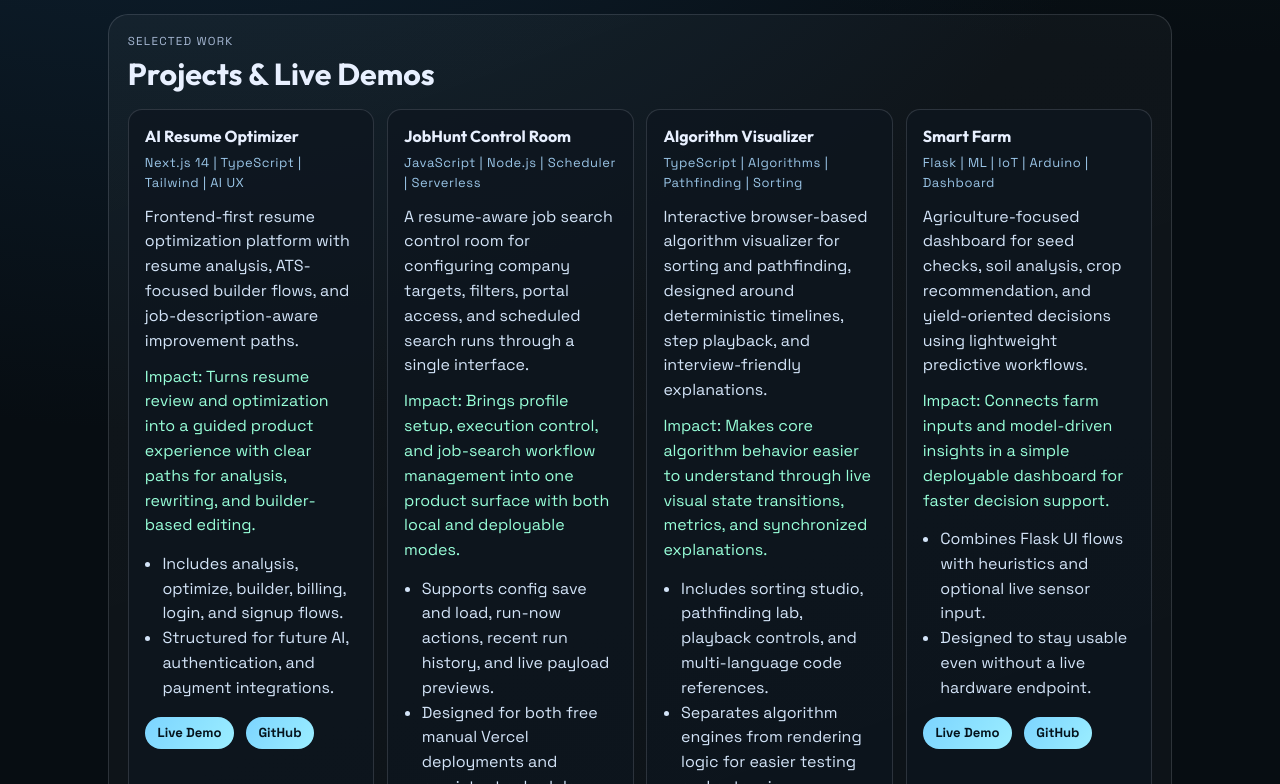
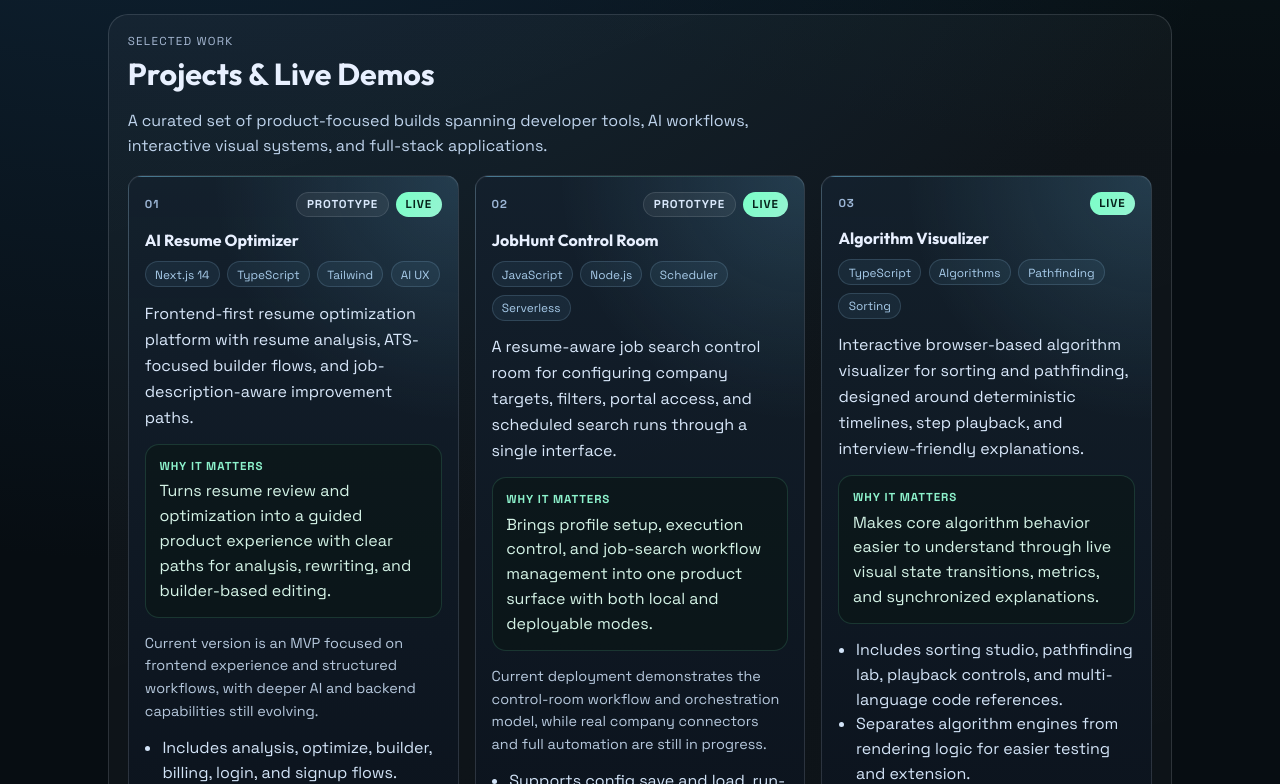
Before and after one commit to codetitan9999/Sree-Sumanth-Portfolio, a React (Vite) app: page / in a window 1280 px wide. Shown: the part 1416-2200 px from the top of the page. Built offline with nearby package versions, Linux system fonts and the light colour scheme.

Commit message:
Polish project showcase and expand skills

```diff
--- a/src/components/ProjectsGrid.jsx
+++ b/src/components/ProjectsGrid.jsx
@@ -4,13 +4,39 @@ function ProjectsGrid({ projects }) {
   return (
     <section className="panel" id="projects">
       <SectionTitle eyebrow="Selected Work" title="Projects & Live Demos" />
+      <p className="projects-lede">
+        A curated set of product-focused builds spanning developer tools, AI workflows,
+        interactive visual systems, and full-stack applications.
+      </p>
       <div className="projects-grid">
-        {projects.map((project) => (
+        {projects.map((project, index) => {
+          const techTags = project.subtitle.split('|').map((tag) => tag.trim());
+
+          return (
           <article className="project-card" key={project.title}>
-            <h4>{project.title}</h4>
-            <p className="subtitle">{project.subtitle}</p>
-            <p>{project.description}</p>
-            <p className="impact">Impact: {project.impact}</p>
+            <div className="project-card-top">
+              <span className="project-index">0{index + 1}</span>
+              <div className="project-status-group">
+                {project.status ? <span className="project-status project-status-muted">{project.status}</span> : null}
+                {project.liveUrl ? <span className="project-status">Live</span> : null}
+              </div>
+            </div>
+            <div className="project-heading">
+              <h4>{project.title}</h4>
+              <div className="project-tags">
+                {techTags.map((tag) => (
+                  <span className="project-tag" key={`${project.title}-${tag}`}>
+                    {tag}
+                  </span>
+                ))}
+              </div>
+            </div>
+            <p className="project-description">{project.description}</p>
+            <div className="project-impact-block">
+              <span>Why it matters</span>
+              <p>{project.impact}</p>
+            </div>
+            {project.statusNote ? <p className="project-note">{project.statusNote}</p> : null}
             <ul className="project-highlights">
               {project.highlights.map((highlight) => (
                 <li key={highlight}>{highlight}</li>
@@ -18,16 +44,17 @@ function ProjectsGrid({ projects }) {
             </ul>
             <div className="project-actions">
               {project.liveUrl ? (
-                <a href={project.liveUrl} target="_blank" rel="noreferrer">
+                <a className="project-action-primary" href={project.liveUrl} target="_blank" rel="noreferrer">
                   Live Demo
                 </a>
               ) : null}
-              <a href={project.repoUrl} target="_blank" rel="noreferrer">
+              <a className="project-action-secondary" href={project.repoUrl} target="_blank" rel="noreferrer">
                 GitHub
               </a>
             </div>
           </article>
-        ))}
+          );
+        })}
       </div>
     </section>
   );
--- a/src/data/portfolioData.js
+++ b/src/data/portfolioData.js
@@ -54,6 +54,9 @@ export const portfolioData = {
       description:
         'Frontend-first resume optimization platform with resume analysis, ATS-focused builder flows, and job-description-aware improvement paths.',
       impact: 'Turns resume review and optimization into a guided product experience with clear paths for analysis, rewriting, and builder-based editing.',
+      status: 'Prototype',
+      statusNote:
+        'Current version is an MVP focused on frontend experience and structured workflows, with deeper AI and backend capabilities still evolving.',
       highlights: [
         'Includes analysis, optimize, builder, billing, login, and signup flows.',
         'Structured for future AI, authentication, and payment integrations.'
@@ -67,6 +70,9 @@ export const portfolioData = {
       description:
         'A resume-aware job search control room for configuring company targets, filters, portal access, and scheduled search runs through a single interface.',
       impact: 'Brings profile setup, execution control, and job-search workflow management into one product surface with both local and deployable modes.',
+      status: 'Prototype',
+      statusNote:
+        'Current deployment demonstrates the control-room workflow and orchestration model, while real company connectors and full automation are still in progress.',
       highlights: [
         'Supports config save and load, run-now actions, recent run history, and live payload previews.',
         'Designed for both free manual Vercel deployments and persistent scheduler-friendly deployments.'
@@ -93,6 +99,9 @@ export const portfolioData = {
       description:
         'Agriculture-focused dashboard for seed checks, soil analysis, crop recommendation, and yield-oriented decisions using lightweight predictive workflows.',
       impact: 'Connects farm inputs and model-driven insights in a simple deployable dashboard for faster decision support.',
+      status: 'Prototype',
+      statusNote:
+        'Current version is a lightweight deployable dashboard with optional live sensor input, while deeper production-grade model and hardware integrations remain limited.',
       highlights: [
         'Combines Flask UI flows with heuristics and optional live sensor input.',
         'Designed to stay usable even without a live hardware endpoint.'
@@ -115,11 +124,22 @@ export const portfolioData = {
     }
   ],
   skills: {
-    languages: ['C++', 'JavaScript', 'Python'],
-    frameworks: ['React', 'Angular', 'Node.js', 'Express.js', 'Flask'],
-    databases: ['Oracle', 'MySQL', 'MongoDB'],
-    tools: ['Git', 'Docker', 'Postman', 'NetSuite', 'Salesforce', 'Oracle Integration Cloud'],
-    core: ['DSA', 'CS Fundamentals', 'System Design']
+    languages: ['C++', 'JavaScript', 'TypeScript', 'Python', 'SQL'],
+    frontend: ['React', 'Next.js', 'Angular', 'Tailwind CSS', 'Responsive UI'],
+    backend: ['Node.js', 'Express.js', 'Flask', 'REST APIs', 'Serverless APIs'],
+    data: ['MongoDB', 'MySQL', 'Oracle', 'Machine Learning', 'IoT', 'Arduino'],
+    platforms: [
+      'Git',
+      'Docker',
+      'Postman',
+      'Vercel',
+      'NetSuite',
+      'Salesforce',
+      'Oracle Integration Cloud',
+      'Zustand',
+      'Zod'
+    ],
+    core: ['DSA', 'CS Fundamentals', 'System Design', 'Distributed Systems', 'AI-Assisted Development']
   },
   education: {
     degree: 'Bachelor of Technology in Computer Science and Engineering',
@@ -133,6 +153,6 @@ export const portfolioData = {
   ],
   achievements: [
     '3rd place in a VNR VJIET nationwide coding contest among 600 teams.',
-    '4th place in Megathon 2022 among 500 teams.'
+    '4th place in Megathon 2022, a nationwide hackathon organized by IIIT Hyderabad, among 500 teams.'
   ]
 };
--- a/src/styles.css
+++ b/src/styles.css
@@ -290,49 +290,170 @@ main {
 .projects-grid {
   margin-top: 1rem;
   display: grid;
-  gap: 0.8rem;
-  grid-template-columns: repeat(auto-fit, minmax(240px, 1fr));
+  gap: 1rem;
+  grid-template-columns: repeat(auto-fit, minmax(280px, 1fr));
 }
 
-.project-card .subtitle {
-  margin: 0.45rem 0 0;
-  color: #9ac5e7;
-  font-size: 0.81rem;
-  letter-spacing: 0.04em;
+.projects-lede {
+  margin: 0.9rem 0 0;
+  max-width: 64ch;
+  color: #bfd4ec;
+  line-height: 1.6;
 }
 
-.project-card p {
-  margin: 0.7rem 0 0;
-  line-height: 1.55;
-  color: #d3e4f8;
+.project-card {
+  position: relative;
+  overflow: hidden;
+  display: flex;
+  flex-direction: column;
+  gap: 0.85rem;
+  min-height: 100%;
+  background:
+    radial-gradient(circle at top right, rgba(124, 212, 255, 0.16), transparent 28%),
+    linear-gradient(180deg, rgba(20, 33, 45, 0.96), rgba(11, 18, 27, 0.92));
+  box-shadow: inset 0 1px 0 rgba(255, 255, 255, 0.03);
 }
 
-.project-card .impact {
-  color: #98ffd9;
+.project-card::before {
+  content: '';
+  position: absolute;
+  inset: 0 auto auto 0;
+  width: 100%;
+  height: 1px;
+  background: linear-gradient(90deg, rgba(124, 212, 255, 0.5), rgba(122, 255, 199, 0.18), transparent);
+}
+
+.project-card-top {
+  display: flex;
+  align-items: center;
+  justify-content: space-between;
+  gap: 0.8rem;
+}
+
+.project-status-group {
+  display: flex;
+  flex-wrap: wrap;
+  justify-content: flex-end;
+  gap: 0.45rem;
+}
+
+.project-index,
+.project-status {
+  display: inline-flex;
+  align-items: center;
+  border-radius: 999px;
+  font-size: 0.72rem;
+  font-weight: 700;
+  letter-spacing: 0.08em;
+  text-transform: uppercase;
+}
+
+.project-index {
+  color: #9db7d7;
+}
+
+.project-status {
+  padding: 0.28rem 0.6rem;
+  color: #05211a;
+  background: linear-gradient(125deg, #7affc7, #97f3d2);
+}
+
+.project-status-muted {
+  color: #d9e8fb;
+  background: rgba(255, 255, 255, 0.06);
+  border: 1px solid rgba(232, 240, 255, 0.12);
+}
+
+.project-heading {
+  display: grid;
+  gap: 0.7rem;
+}
+
+.project-tags {
+  display: flex;
+  flex-wrap: wrap;
+  gap: 0.45rem;
+}
+
+.project-tag {
+  display: inline-flex;
+  align-items: center;
+  border-radius: 999px;
+  border: 1px solid rgba(154, 197, 231, 0.18);
+  padding: 0.28rem 0.58rem;
+  color: #a8cceb;
+  font-size: 0.74rem;
+  background: rgba(124, 212, 255, 0.07);
+  white-space: nowrap;
+}
+
+.project-description {
+  margin: 0;
+  line-height: 1.62;
+  color: #d9e8fb;
+}
+
+.project-impact-block {
+  border: 1px solid rgba(122, 255, 199, 0.14);
+  border-radius: 14px;
+  padding: 0.85rem;
+  background: rgba(10, 23, 21, 0.55);
+}
+
+.project-impact-block span {
+  display: block;
+  color: #8df2cc;
+  font-size: 0.72rem;
+  font-weight: 700;
+  letter-spacing: 0.08em;
+  text-transform: uppercase;
+}
+
+.project-impact-block p {
+  margin: 0.42rem 0 0;
+  line-height: 1.55;
+  color: #d5f4e7;
+}
+
+.project-note {
+  margin: 0;
+  color: #b6c8dd;
+  line-height: 1.58;
+  font-size: 0.9rem;
 }
 
 .project-highlights {
-  margin: 0.85rem 0 0;
+  margin: 0;
   padding-left: 1.1rem;
   color: #d3e4f8;
   line-height: 1.55;
 }
 
 .project-actions {
-  margin-top: 1rem;
   display: flex;
   flex-wrap: wrap;
   gap: 0.7rem;
+  margin-top: auto;
+  padding-top: 0.2rem;
 }
 
 .project-actions a {
   text-decoration: none;
+  border-radius: 999px;
+  padding: 0.52rem 0.84rem;
+  font-size: 0.82rem;
+  font-weight: 700;
+}
+
+.project-action-primary {
   color: #04131c;
   background: linear-gradient(125deg, var(--brand), #9beeff);
-  border-radius: 999px;
-  padding: 0.48rem 0.8rem;
-  font-size: 0.82rem;
-  font-weight: 700;
+}
+
+.project-action-secondary {
+  color: var(--text);
+  border: 1px solid rgba(232, 240, 255, 0.16);
+  background: rgba(255, 255, 255, 0.03);
 }
 
 .contact-links,
```
